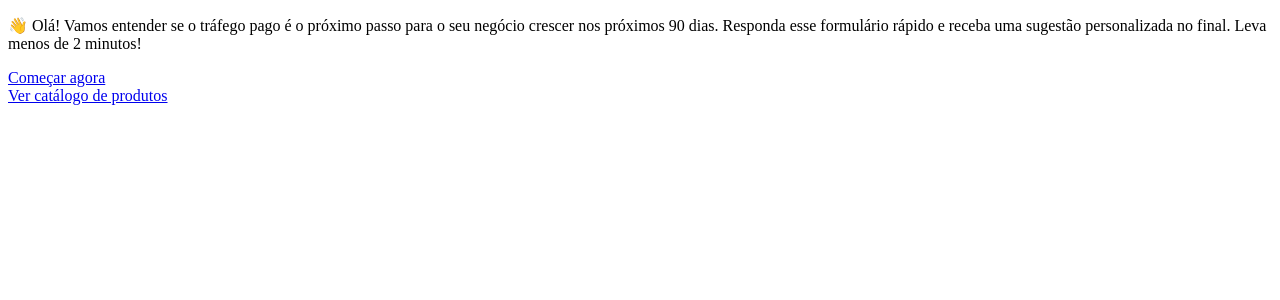
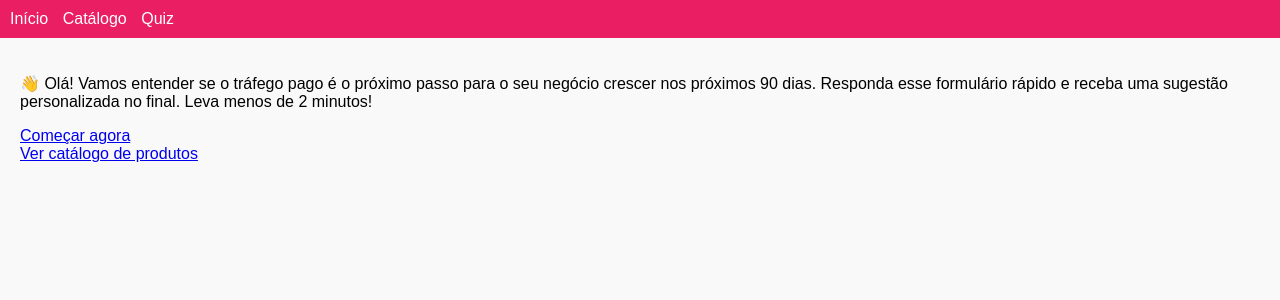
Before and after one commit to henriquesDigital/projeto-codex, a Flask app: page / in a window 1280 px wide. Shown: the top 300 px of the page. Run offline with Flask 3, Linux system fonts and the light colour scheme.

Commit message:
Adiciona layout base e estilo compartilhado

```diff
--- /dev/null
+++ b/static/style.css
@@ -0,0 +1,65 @@
+body {
+  font-family: Arial, sans-serif;
+  margin: 0;
+  background-color: #f9f9f9;
+}
+.top-nav {
+  background-color: #e91e63;
+  padding: 10px;
+}
+.top-nav a {
+  color: #fff;
+  margin-right: 10px;
+  text-decoration: none;
+}
+.top-nav a:hover {
+  text-decoration: underline;
+}
+main {
+  padding: 20px;
+}
+.container {
+  display: grid;
+  grid-template-columns: repeat(auto-fit, minmax(280px, 1fr));
+  gap: 20px;
+}
+.card {
+  background-color: #fff;
+  border-radius: 12px;
+  box-shadow: 0 2px 10px rgba(0,0,0,0.1);
+  overflow: hidden;
+  display: flex;
+  flex-direction: column;
+  align-items: center;
+  padding: 15px;
+}
+.card img {
+  width: 100%;
+  max-height: 200px;
+  object-fit: cover;
+}
+.card h3 {
+  margin: 10px 0 5px;
+}
+.card p {
+  margin: 5px 0;
+}
+.card a {
+  margin-top: auto;
+  display: inline-block;
+  padding: 10px 20px;
+  background-color: #4CAF50;
+  color: white;
+  text-decoration: none;
+  border-radius: 6px;
+  transition: background-color 0.3s ease;
+}
+.card a:hover {
+  background-color: #388e3c;
+}
+footer {
+  text-align: center;
+  padding: 10px;
+  background: #eee;
+  font-size: 14px;
+}
--- /dev/null
+++ b/templates/base.html
@@ -0,0 +1,18 @@
+<!doctype html>
+<html lang="pt-br">
+<head>
+    <meta charset="UTF-8">
+    <title>{% block title %}Henrique's Digital{% endblock %}</title>
+    <link rel="stylesheet" href="{{ url_for('static', filename='style.css') }}">
+</head>
+<body>
+    <nav class="top-nav">
+        <a href="{{ url_for('index') }}">Início</a>
+        <a href="{{ url_for('catalogo') }}">Catálogo</a>
+        <a href="{{ url_for('quiz') }}">Quiz</a>
+    </nav>
+    <main>
+        {% block content %}{% endblock %}
+    </main>
+</body>
+</html>
--- a/templates/index.html
+++ b/templates/index.html
@@ -1,13 +1,7 @@
-<!doctype html>
-<html lang="pt-br">
-<head>
-    <meta charset="UTF-8">
-    <title>Quiz de Tráfego Pago</title>
-</head>
-<body>
-    <p>👋 Olá! Vamos entender se o tráfego pago é o próximo passo para o seu negócio crescer nos próximos 90 dias. Responda esse formulário rápido e receba uma sugestão personalizada no final. Leva menos de 2 minutos!</p>
-    <a href="{{ url_for('quiz') }}">Começar agora</a>
-    <br>
-    <a href="{{ url_for('catalogo') }}">Ver catálogo de produtos</a>
-</body>
-</html>
+{% extends "base.html" %}
+{% block title %}Quiz de Tráfego Pago{% endblock %}
+{% block content %}
+<p>👋 Olá! Vamos entender se o tráfego pago é o próximo passo para o seu negócio crescer nos próximos 90 dias. Responda esse formulário rápido e receba uma sugestão personalizada no final. Leva menos de 2 minutos!</p>
+<a href="{{ url_for('quiz') }}">Começar agora</a><br>
+<a href="{{ url_for('catalogo') }}">Ver catálogo de produtos</a>
+{% endblock %}
```
Also changed, not shown: templates/catalogo.html (+6 -95 lines), templates/obrigado.html (+6 -11 lines), templates/quiz.html (+10 -15 lines), templates/resultado.html (+8 -13 lines), 1 other file.
